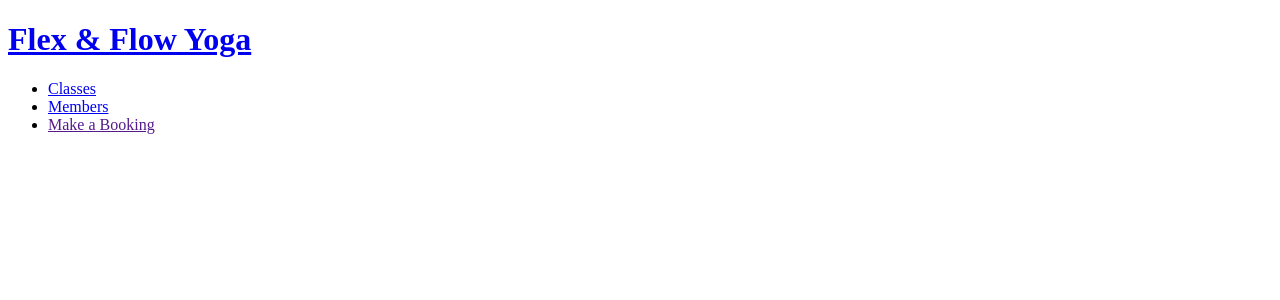
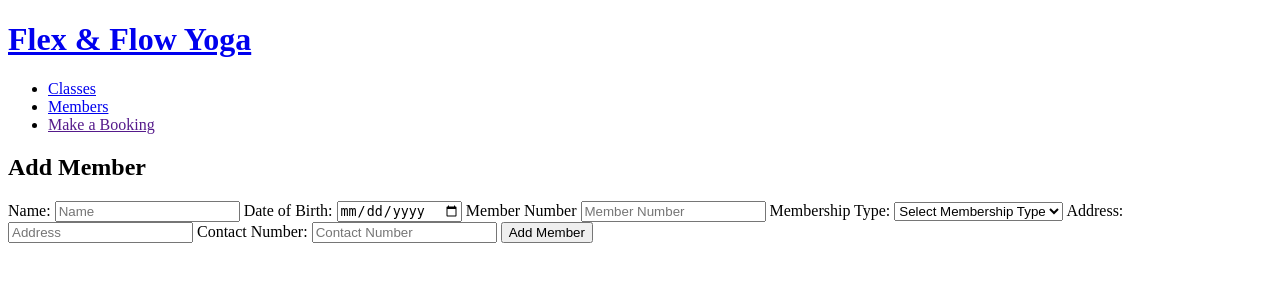
Before and after one commit to jaeltg/CC_project_1, a Flask app: template templates/members/new.html in a window 1280 px wide. Shown: the top 300 px of the page. Run offline with Flask 2, Linux system fonts and the light colour scheme; the template is opened without the code that fills it, so the values that code supplies are empty.

Commit message:
added route and html template for the form to create a new member

```diff
--- a/controllers/members_controller.py
+++ b/controllers/members_controller.py
@@ -14,3 +14,7 @@ def members():
 def show_member(id):
     member = member_repository.select(id)
     return render_template("members/show.html", title=member.name, selected_member= member)
+
+@members_blueprint.route('/members/new')
+def new_member():
+    return render_template("members/new.html", title="Add Member")
--- a/templates/members/index.html
+++ b/templates/members/index.html
@@ -3,7 +3,7 @@
 {% block content %}
 
 <h2>Members</h2>
-<a href="">Add Member</a>
+<a href="/members/new">Add Member</a>
 <section>
 {% for member in all_members %}
     <!-- <img src="" alt=""> need if statement for image to change with each member-->
--- a/templates/members/new.html
+++ b/templates/members/new.html
@@ -1,5 +1,31 @@
 {% extends 'base.html'%}
 
 {% block content %}
+<h2>Add Member</h2>
+<form action="/members" method="POST">
+    <label for="name">Name:</label>
+    <input type="text" id="name" name="name" placeholder="Name">
+
+    <label for="date_of_birth">Date of Birth:</label>
+    <input type="date" id="date_of_birth" name="date_of_birth">
+
+    <label for="memb_number"></label>Member Number</label>
+    <input type="number" id="memb_number" name="memb_number" placeholder="Member Number">
+
+    <label for="memb_type">Membership Type:</label>
+    <select name="memb_type" id="memb_type">
+        <option selected="true" disabled=disabled>Select Membership Type</option>
+        <option value="Standard">Standard</option>
+        <option value="Premium">Premium</option>
+    </select>
+
+    <label for="address">Address:</label>
+    <input type="text" id="address" name="address" placeholder="Address">
+
+    <label for="contact_number">Contact Number:</label>
+    <input type="text" id="contact_number" name="contact_number" placeholder="Contact Number">
+
+    <input type="submit" value="Add Member">
+</form>
 
 {% endblock %}
```
